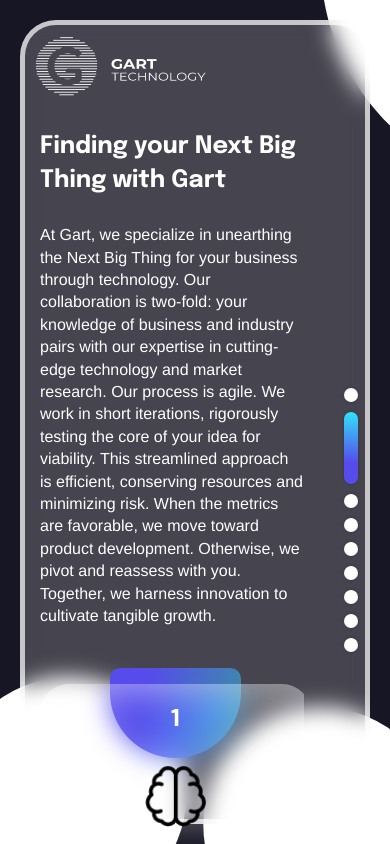
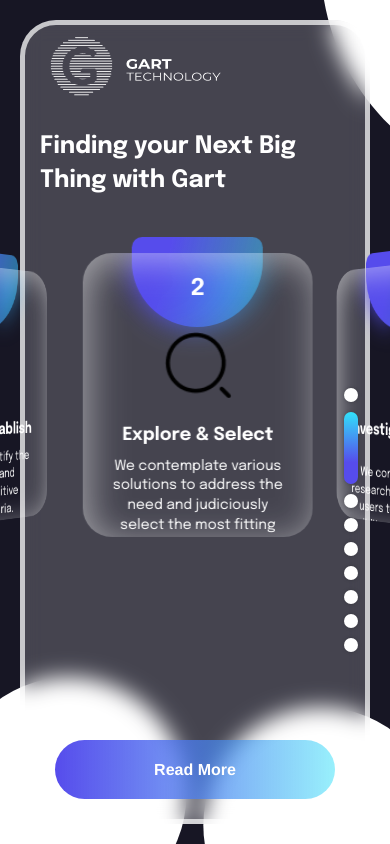
Before and after one commit to OleksandrMB/paralax, a React (Create React App) app: page / in a window 390 px wide. Both pictures are taken after a click on the button 351 px from the left and 477 px from the top of the page. Built offline with nearby package versions, Linux system fonts and the light colour scheme; a web font is replaced by a local one.

Commit message:
added new mobile version for page overall worked on website

```diff
--- a/src/components/GradientButton.tsx
+++ b/src/components/GradientButton.tsx
@@ -3,7 +3,7 @@ import React from "react";
 
 type GradientButtonProps = {
   children: React.ReactNode;
-  full?: boolean;
+  bg?: boolean;
 };
 
 // const GradientButton = ({ children, full = false }: GradientButtonProps) => {
@@ -23,18 +23,27 @@ type GradientButtonProps = {
 //   );
 // };
 
-const GradientButton = ({ children, full = false }: GradientButtonProps) => {
+const GradientButton = ({ children, bg = true }: GradientButtonProps) => {
   return (
     <div
-      className={`group relative h-[59px] ${
-        full ? "w-full" : " w-full lg:w-[212px]"
+      className={`group relative h-[59px] w-full lg:w-[212px]
       } ml-[30px] mr-[30px] lg:ml-[0] lg:mr-[0]  z-50`}
     >
       {/* fix gradient */}
-      <button className=" group-hover:backdrop-filter:blur-[10px] w-full h-full rounded-[2000px] text-white font-helvetica-font font-bold leading-[125%] absolute z-10 text-center group-hover:bg-1 group-hover:backdrop-blur group-hover:border group-hover:border-[#564CEC] group-hover:ease-in-out duration-100 ">
+      <button
+        className={`group-hover:backdrop-filter:blur-[10px] w-full h-full rounded-[2000px] text-white font-helvetica-font font-bold leading-[125%] absolute z-10 text-center group-hover:bg-1 ${
+          bg
+            ? "group-hover:border group-hover:border-[#564CEC] group-hover:backdrop-blur"
+            : "border border-[#564CEC]"
+        } group-hover:ease-in-out duration-100`}
+      >
         {children}
       </button>
-      <div className="bg-gradient-to-r from-gradient-start to-gradient-end rounded-[2000px]  w-full h-full left-0 right-0 ml-auto mr-auto absolute group-hover:w-[146px] group-hover:bottom-[9px] group-hover:ease-in duration-200 " />
+      <div
+        className={` ${
+          bg ? "" : "hidden"
+        } bg-gradient-to-r from-gradient-start to-gradient-end rounded-[2000px]  w-full h-full left-0 right-0 ml-auto mr-auto absolute group-hover:w-[68%] group-hover:bottom-[9px] group-hover:ease-in duration-200 `}
+      />
     </div>
   );
 };
--- a/src/components/Header.tsx
+++ b/src/components/Header.tsx
@@ -37,7 +37,7 @@ const Header: React.FC<HeaderProps> = ({ theme, changePage, currentPage }) => {
   };
 
   return (
-    <div className="lg:ml-[25px] flex justify-between items-center h-[80px] lg:h-[108px] self-stretch">
+    <div className="ml-[15px] md:ml-[30px] flex justify-between items-center h-[80px] lg:h-[108px] self-stretch">
       <img
         src={theme === "dark" ? "/icons/whiteLogo.png" : "/icons/blackLogo.png"}
         alt="gart.tech logo"
--- a/src/components/NoiseCards.tsx
+++ b/src/components/NoiseCards.tsx
@@ -11,12 +11,12 @@ const NoiseCards = ({
   // add blur add background fix button update the positions of circles
   return (
     <div
-      className={`card relative border-[2px] border-solid border-gray-[#E2E2E2] cursor-pointer ${colSpan} pl-[20px] rounded-[16px] pr-[20px] pt-[50px] h-[217px] backdrop:blur-[11px]`}
+      className={`card h-full relative border-[2px] border-solid border-gray-[#E2E2E2] cursor-pointer ${colSpan} pl-[20px] rounded-[16px] pr-[20px] pt-[15px] lg:pt-[30px] pb-[20px] h-[217px] backdrop:blur-[11px]`}
     >
-      <h1 className="text-[#222] font-epilogue-font text-[23px] pb-[20px] bold text-center">
+      <h1 className="text-[#222] font-epilogue-font text-[20px] lg:text-[23px] pb-[20px] bold text-center">
         {title}
       </h1>
-      <p>{paragraph}</p>
+      <p className="text-[16px]">{paragraph}</p>
       {/* <div className="card w-full h-full left-0 right-0" /> */}
     </div>
   );
--- a/src/components/QualityCards.tsx
+++ b/src/components/QualityCards.tsx
@@ -157,8 +157,10 @@ function QualityCard({ icon, title, paragraph, cardNumber, large }: any) {
   return (
     <div
       className={`group flex flex-col items-center ${
-        large ? "w-[371px]" : "w-[271px]"
-      } ${large ? "h-[363px]" : "h-[364px]"} cursor-pointer relative rounded `}
+        large ? "w-[371px]" : "w-[230px] md:w-[271px]"
+      } ${
+        large ? "h-[363px]" : "h-[300px] md:h-[364px]"
+      } cursor-pointer relative rounded`}
     >
       <div className="flex flex-col gap-[9px] items-center justify-start w-[131.81px] h-[129.08px] relative">
         <div className="absolute group-hover:top-[16px]">
@@ -252,7 +254,7 @@ const SwiperQualityCards = ({ large }: { large?: boolean }) => {
   );
 };
 
-const QualityCards = ({ large }: { large?: boolean }) => {
+const QualityCards = ({ large = false }: { large?: boolean }) => {
   return (
     <>
       {/* <div
@@ -310,7 +312,8 @@ const QualityCards = ({ large }: { large?: boolean }) => {
           </Swiper>
         </div>
       ) : (
-        <div className="flex justify-center items-center">
+        <>
+          <div className=" hidden md:flex justify-center items-center">
             <Swiper spaceBetween={30} slidesPerView="auto">
               {CARD_DATA.small.map((data) => (
                 <SwiperSlide key={data.cardNumber} style={{ width: "271px" }}>
@@ -319,6 +322,39 @@ const QualityCards = ({ large }: { large?: boolean }) => {
               ))}
             </Swiper>
           </div>
+          <div
+            className="left-[-55px] absolute flex md:hidden justify-center items-center "
+            style={{
+              width: "110vw",
+            }}
+          >
+            <Swiper
+              navigation
+              pagination={{ clickable: true }}
+              effect="coverflow"
+              coverflowEffect={{
+                rotate: 50,
+                stretch: -10,
+                depth: 100,
+                modifier: 1,
+                slideShadows: false,
+              }}
+              slidesPerView={2}
+              initialSlide={1}
+              centeredSlides={true}
+              loop={true}
+              grabCursor={true}
+              className="h-[300px] w-full"
+              spaceBetween={20}
+            >
+              {CARD_DATA.small.map((data) => (
+                <SwiperSlide key={data.cardNumber}>
+                  <QualityCard {...data} />
+                </SwiperSlide>
+              ))}
+            </Swiper>
+          </div>
+        </>
       )}
     </>
   );
--- a/src/pages/CompanyHighlights.tsx
+++ b/src/pages/CompanyHighlights.tsx
@@ -1,13 +1,19 @@
+import GradientButton from "../components/GradientButton";
 import QualityCards from "../components/QualityCards";
 
 const CompanyHighlights = () => {
   return (
-    <div className="ml-[15px] md:ml-[60px] mr-[61px] overflow-hidden">
-      <div className="text-white flex flex-col gap-[27px] mt-[25px] qualityCards-betwen:mt-[47px] mb-[40px]">
+    <div
+      className="overflow-hidden w-full flex flex-col md:block"
+      style={{
+        height: "calc(100vh - 80px - 10px - 40px)",
+      }}
+    >
+      <div className="ml-[15px] md:ml-[60px] text-white flex flex-col gap-[27px] mt-[25px] qualityCards-betwen:mt-[47px] mb-[40px]">
         <h1 className="font-epilogue-font text-[24px] md:text-[32px] lg:text-[45px] leading-[140%] font-bold">
           Finding your Next Big Thing with Gart
         </h1>
-        <p className="font-helvetica-font text-[16px] md:text-[22px] font-normal leading-[140%]">
+        <p className="hidden md:block font-helvetica-font text-[16px] md:text-[22px] font-normal leading-[140%]">
           At Gart, we specialize in unearthing the Next Big Thing for your
           business through technology. Our collaboration is two-fold: your
           knowledge of business and industry pairs with our expertise in
@@ -19,7 +25,13 @@ const CompanyHighlights = () => {
           Together, we harness innovation to cultivate tangible growth.
         </p>
       </div>
-      <QualityCards />
+      <div>
+        <QualityCards />
+      </div>
+
+      <div className="md:hidden flex justify-center mb-[20px] mt-auto">
+        <GradientButton>Read More</GradientButton>
+      </div>
     </div>
   );
 };
--- a/src/pages/KickOffPage.tsx
+++ b/src/pages/KickOffPage.tsx
@@ -31,19 +31,24 @@ const NoiseCardsData = [
 
 const KickOffPage = () => {
   return (
-    <div className="ml-[61px] mr-[61px] flex flex-col h-[100% - 109px]">
+    <div
+      className=" mr-[14px] lg:mr-[61px] flex flex-col  justify-around lg:justify-start"
+      style={{
+        height: "calc(100% - 85px)",
+      }}
+    >
       <div className="text-[#222] flex flex-col">
-        <h1 className="font-helvetica-font text-[45px] leading-[140%] font-bold">
+        <h1 className="ml-[15px] lg:ml-[60px] font-helvetica-font text-[45px] leading-[140%] font-bold">
           Kick-Off
         </h1>
-        <p className="font-helvetica-font text-[22px] font-normal leading-[150%]">
+        <p className="ml-[15px] lg:ml-[60px] hidden lg:block font-helvetica-font text-[22px] font-normal leading-[150%]">
           Kick-off as an efficient way to start cooperating with Gart is a
           certain win-win. It is a great opportunity for you to get acquainted
           with us and for us to find the best way to facilitate your big ideas
           and business.
         </p>
       </div>
-      <div className="grid grid-cols-6 gap-x-[20px] gap-y-[40px] mt-[45px]">
+      <div className="ml-[60px] hidden lg:grid grid-cols-6 gap-y-[25px] gap-x-[50px] kick-1485:gap-y-[40px] mt-[40px]">
         {NoiseCardsData.map((data, index) => {
           const isLastTwo = index >= NoiseCardsData.length - 2;
           return (
@@ -56,7 +61,39 @@ const KickOffPage = () => {
           );
         })}
       </div>
-      <div className="flex justify-center mt-[20px]">
+      <div className="flex lg:hidden justify-center">
+        <GradientButton bg={false}>Read More</GradientButton>
+      </div>
+      <div className="ml-[15px] flex lg:hidden flex-col gap-[20px]">
+        <div className="grid grid-cols-2 gap-x-[18px] gap-y-[20px] ">
+          <NoiseCards
+            key={NoiseCardsData[0].title}
+            title={NoiseCardsData[0].title}
+            paragraph={NoiseCardsData[0].paragraph}
+          />
+          <NoiseCards
+            key={NoiseCardsData[1].title}
+            title={NoiseCardsData[1].title}
+            paragraph={NoiseCardsData[1].paragraph}
+          />
+          <NoiseCards
+            key={NoiseCardsData[2].title}
+            title={NoiseCardsData[2].title}
+            paragraph={NoiseCardsData[2].paragraph}
+          />
+          <NoiseCards
+            key={NoiseCardsData[3].title}
+            title={NoiseCardsData[3].title}
+            paragraph={NoiseCardsData[3].paragraph}
+          />
+        </div>
+        <NoiseCards
+          key={NoiseCardsData[4].title}
+          title={NoiseCardsData[4].title}
+          paragraph={NoiseCardsData[4].paragraph}
+        />
+      </div>
+      <div className="flex justify-center lg:mt-[30px]">
         {/* add margin top 30px */}
         <GradientButton>Get in touch</GradientButton>
       </div>
--- a/tailwind.config.js
+++ b/tailwind.config.js
@@ -22,6 +22,8 @@ module.exports = {
         "services-870": "870px",
         "services-678": "678px",
         "quality-573": "573px",
+        "kick-1485": "1485px",
+        "kick-1024": "1024px",
       },
       borderRadius: {
         36: "36px",
```
Also changed, not shown: src/pages/HomePage.tsx (+6 -6 lines). Lines whose indentation alone changed are shown as unchanged.
